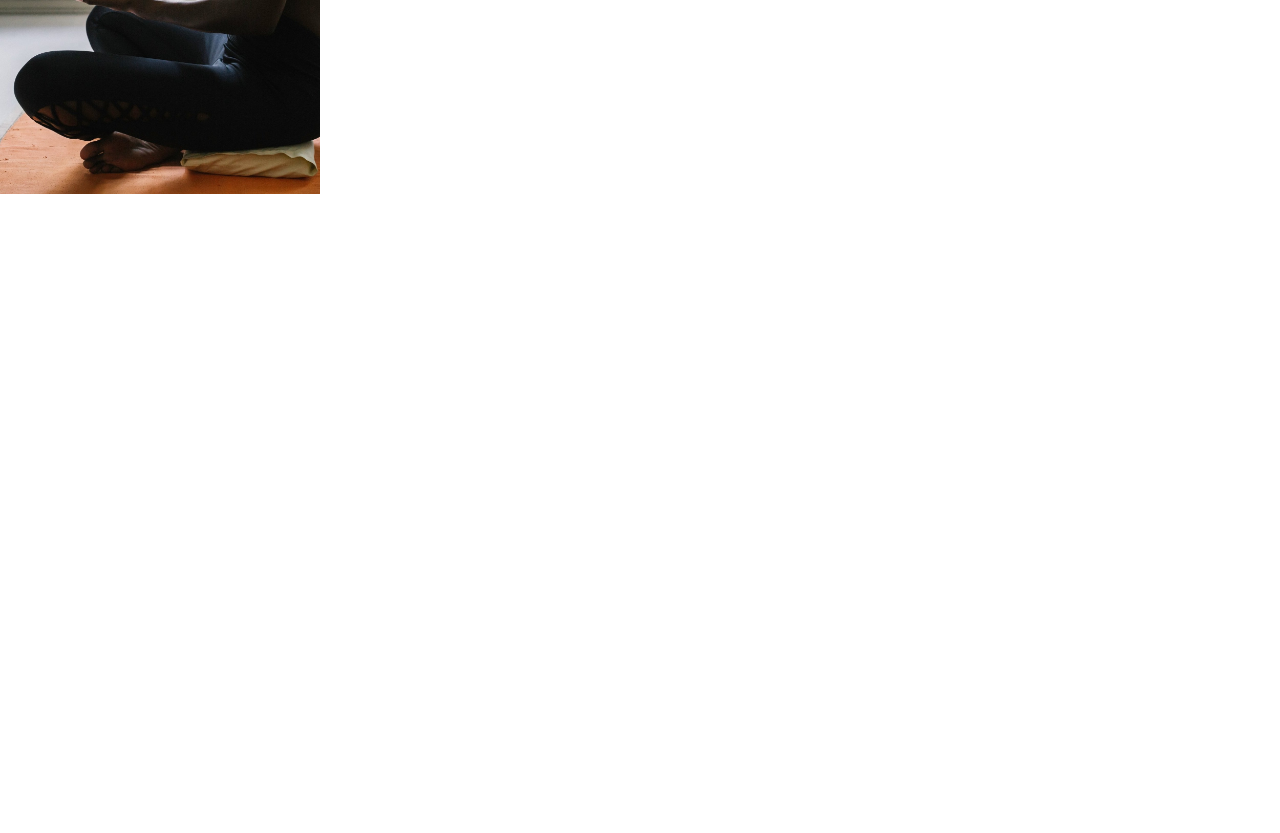
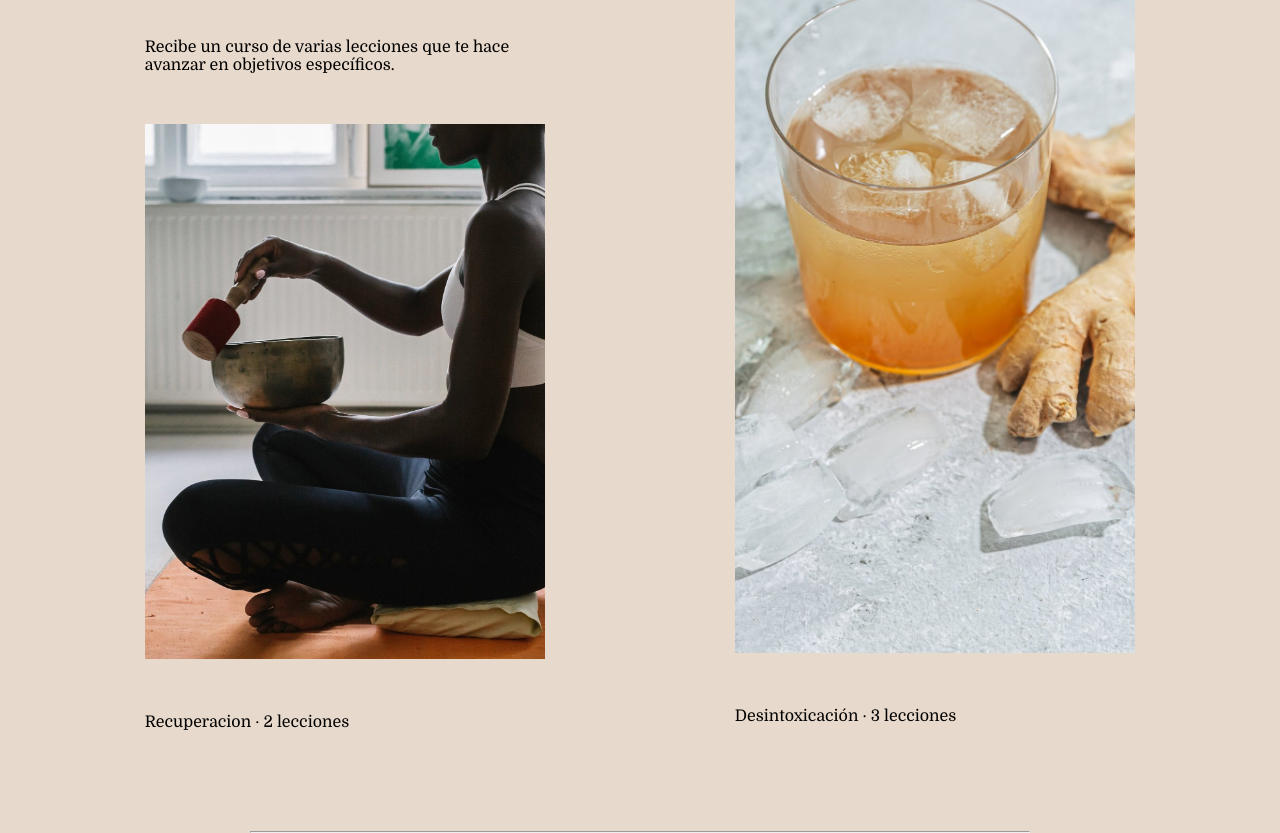
Before and after one commit to andrsxfelipe/Myhra, a plain HTML site: page pages/servicios/servicios.html in a window 1280 px wide. Shown: the part 758-1591 px from the top of the page. Before the commit the page ends 952 px from the top, so only its background shows below. Drawn offline with Linux system fonts and the light colour scheme.

Commit message:
section1 servicios

```diff
--- a/pages/servicios/servicios.html
+++ b/pages/servicios/servicios.html
@@ -1,11 +1,16 @@
 <!DOCTYPE html>
 <html lang="en">
+
 <head>
     <meta charset="UTF-8">
     <meta name="viewport" content="width=device-width, initial-scale=1.0">
     <link rel="stylesheet" href="srvstyles.css">
+    <link rel="preconnect" href="https://fonts.googleapis.com">
+    <link rel="preconnect" href="https://fonts.gstatic.com" crossorigin>
+    <link href="https://fonts.googleapis.com/css2?family=Domine:wght@400..700&display=swap" rel="stylesheet">
     <title>Servicios</title>
 </head>
+
 <body>
     <header class="section_header">
         <div class="msg_header">
@@ -13,19 +18,33 @@
         </div>
     </header>
     <section class="servicios1">
+        <div class="div1">
             <div>
                 <h1>LECCIONES EN LINEA</h1>
             </div>
             <div>
                 <p>
-                Recibe un cruso de varias lecciones que te hace avanzar en objetivos específicos.
+                    Recibe un curso de varias lecciones que te hace avanzar en objetivos específicos.
                 </p>
             </div>
-        <div class="content-fill">
-            <img class="content-fill" src="./assets/imagen1.jpg" alt="imagen1">
+            <div>
+                <img class="imagen1" src="./assets/imagen1.jpg" alt="imagen1">
+            </div>
+            <div>
+                <p>Recuperacion · 2 lecciones</p>
+            </div>
         </div>
 
+        <div class="div2">
+            <img class="imagen2" src="./assets/imagen2.jpg" alt="">
+            <p>Desintoxicación · 3 lecciones</p>
+        </div>
+    </section>
+    <hr>
+    <section class="servicios2">
+        <h1></h1>
     </section>
 
 </body>
+
 </html>
--- a/pages/servicios/srvstyles.css
+++ b/pages/servicios/srvstyles.css
@@ -1,4 +1,19 @@
-@import url();
+:root{
+    --colorback:#e7d9cb;
+    --fuente:"Domine", serif;
+}
+body{
+    background-color: var(--colorback);
+}
+h1{
+    font-family: var(--fuente);
+    font-size: 2.8rem;
+    line-height: 1.3;
+    font-weight: normal;
+}
+p{
+    font-family: var(--fuente);
+}
 *{
     margin: 0;
     padding: 0;
@@ -13,9 +28,31 @@
     background-image:url(./assets/fondoheader.jpg);
     height: 30em;
 }
-.content-fill{
+.servicios1{
     display: flex;
-    width: 50%;
-    height: 50%;
-    size: 100vw;
+    justify-content: space-around;
+    padding: 100px;
+    gap: 100px;
+
 }
+.div1,.div2{
+    width: 400.6px;
+}
+.div1 > *, .div2 > *{
+    margin-top: 50px;
+}
+.imagen1{
+    width: 100%;
+
+}
+.imagen2{
+    width: 100%;
+    height: 86%;
+    object-fit: cover;
+}
+hr{
+    color: black;
+    margin-left: 250px;
+    margin-right: 250px;
+}
+/* SERVICIOS 2 SEGUNDA SECCION */
```
Also changed, not shown: pages/servicios/assets/imagen2.jpg (added). Lines whose indentation alone changed are shown as unchanged.
